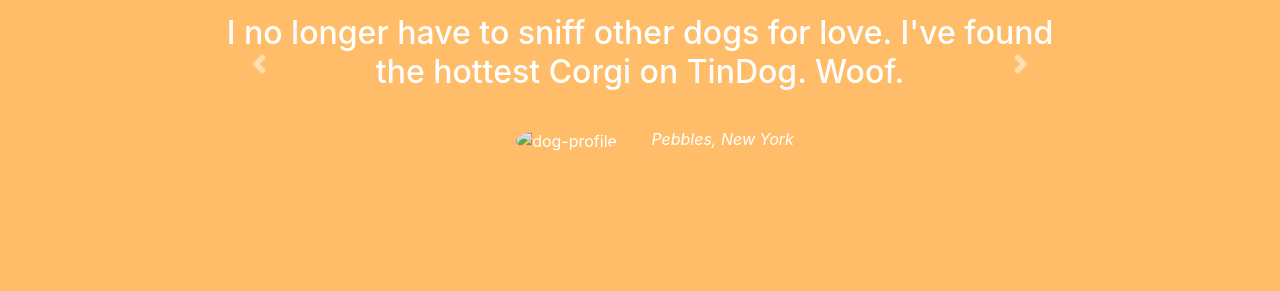
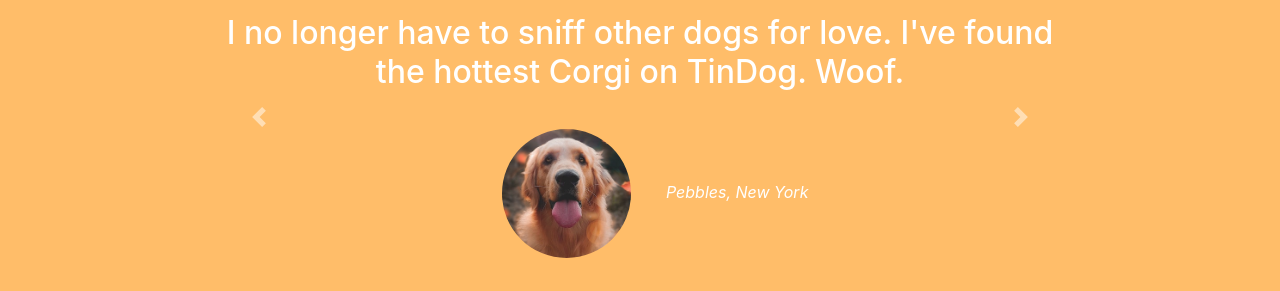
Before and after one commit to Mukul1121/Tindog-Website, a plain HTML site: page index.html in a window 1280 px wide. Shown: the part 1160-1451 px from the top of the page. Drawn offline with nearby package versions, Linux system fonts and the light colour scheme; a web font is replaced by a local one.

Commit message:
Update index.html

```diff
--- a/index.html
+++ b/index.html
@@ -208,7 +208,7 @@
         <div class="carousel-item active container-fluid">
 
           <h2 class="testimonial-text">I no longer have to sniff other dogs for love. I've found the hottest Corgi on TinDog. Woof.</h2>
-          <img class="testimonial-img" src="images/dog-img.jpg" alt="dog-profile">
+          <img class="testimonial-img" src="dog-img.jpg" alt="dog-profile">
           <em>Pebbles, New York</em>
 
         </div>
```
